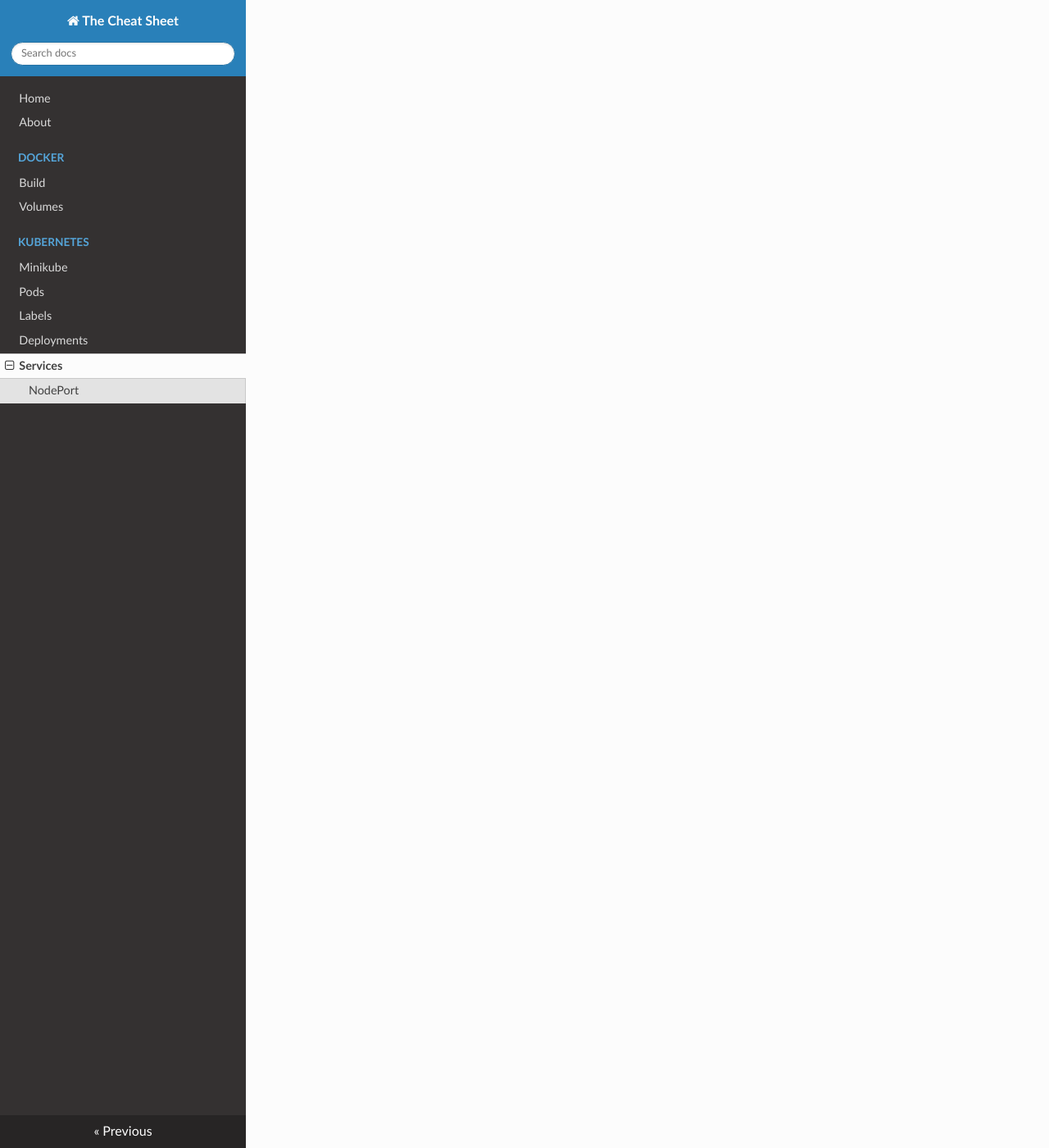
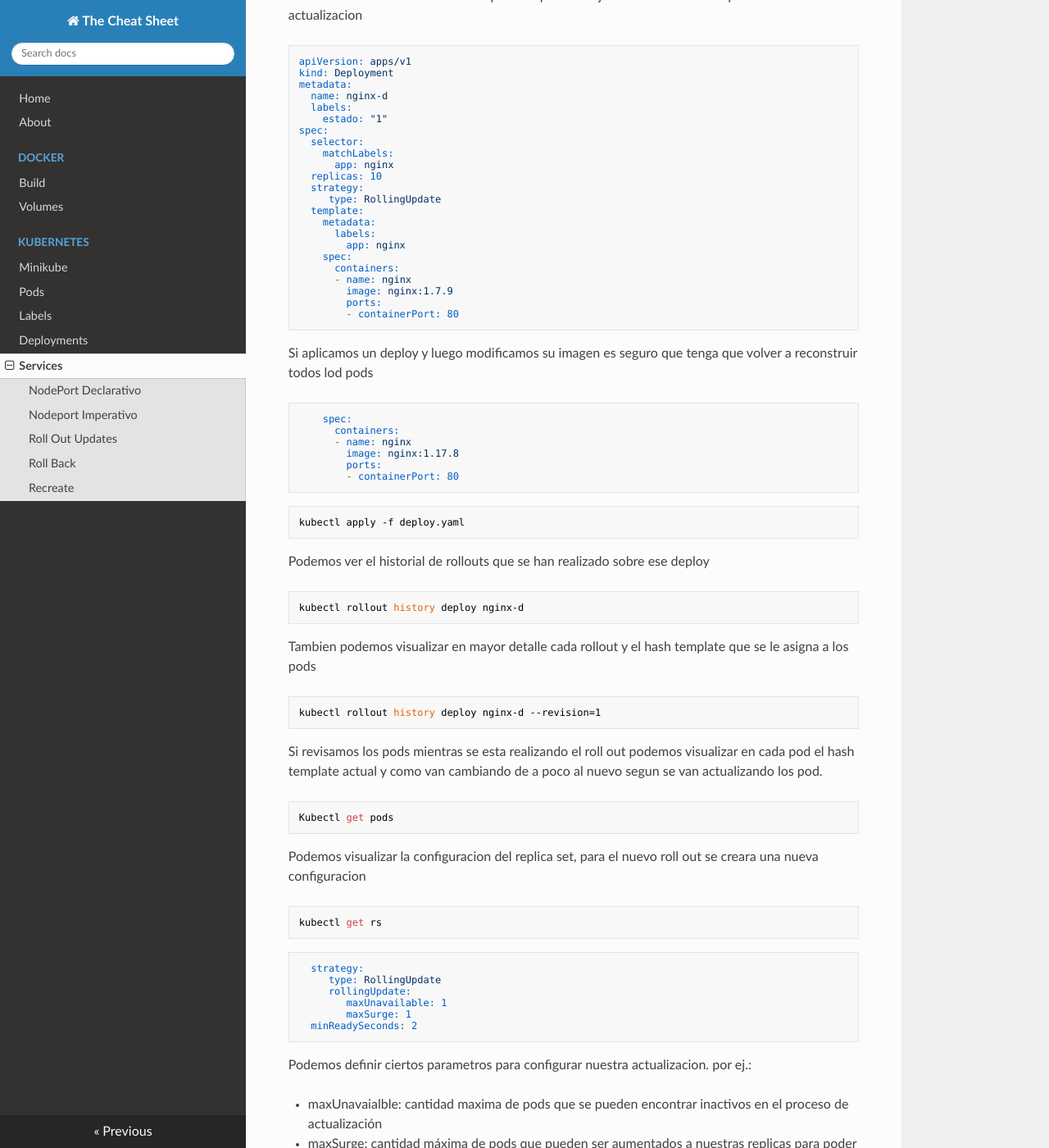
Before and after one commit to andresgomezbano/cheatsheet, an MkDocs documentation site: the page built from docs/kubernetes/services.md, in a window 1280 px wide and 1400 px high, scrolled down 1615 px. Shown: the whole window at 82% size. Built offline with MkDocs 1.6.1, drawn with Linux system fonts in a browser that asks for light colours; nearby versions of some CDN libraries; some of the changed text lies outside the part shown.

Commit message:
add services

````diff
--- a/docs/kubernetes/services.md
+++ b/docs/kubernetes/services.md
@@ -14,7 +14,7 @@ Para uso externo pero integrado con otros loadbalancers de terceros como:  Googl
 
 El servicio busca los objetos por los labels y segun esto los agrega a su grupo.
 
-## NodePort
+## NodePort Declarativo
 
 Podemos exponer un deployment al exterior por medio de un servicio de tipo nodeport
 ```
@@ -42,3 +42,151 @@ o
 ```
 kubectl get node -o wide
 ```
+## Nodeport Imperativo
+
+```
+apiVersion: v1
+kind: Service
+metadata:
+  name: web-service
+  labels:
+     app: web
+spec:
+  type: NodePort
+  ports:
+  - port: 80
+    nodePort: 30002
+    protocol: TCP
+  selector:
+     app: web
+```
+
+Podemos crear el servicio de forma imperativa sobre los recursos que hayamos creado previamente (en un depoyment por ej.) con un label especifico. Para este caso el label 'web'.
+
+```
+kubectl apply -f service.yaml
+```
+
+
+## Roll Out Updates
+Cuando hacemos un cambio en la plantilla de los contenedores kubernetes los va a destruir o crear hasta llegar al estado deseado. Tenemos algunas opciones para definir este comportamiento:
+
+-Roll out
+Nos permitira recrear poco a poco cada pod con el fin de que el servicio no se corte.
+
+-Recreate
+Volvera a crear todos los pods lo que nos dejara sin servicio hasta que temrmine la actualizacion
+
+```
+apiVersion: apps/v1
+kind: Deployment
+metadata:
+  name: nginx-d
+  labels:
+    estado: "1"
+spec:
+  selector:
+    matchLabels:
+      app: nginx
+  replicas: 10
+  strategy:
+     type: RollingUpdate
+  template:
+    metadata:
+      labels:
+        app: nginx
+    spec:
+      containers:
+      - name: nginx
+        image: nginx:1.7.9
+        ports:
+        - containerPort: 80
+```
+
+Si aplicamos un deploy y luego modificamos su imagen es seguro que tenga que volver a reconstruir todos lod pods
+
+```
+    spec:
+      containers:
+      - name: nginx
+        image: nginx:1.17.8
+        ports:
+        - containerPort: 80
+```
+
+
+```
+kubectl apply -f deploy.yaml
+```
+
+Podemos ver el historial de rollouts que se han realizado sobre ese deploy
+
+```
+kubectl rollout history deploy nginx-d
+```
+
+Tambien podemos visualizar en mayor detalle cada rollout y el hash template que se le asigna a los pods
+```
+kubectl rollout history deploy nginx-d --revision=1
+```
+
+Si revisamos los pods mientras se esta realizando el roll out podemos visualizar en cada pod el hash template actual y como van cambiando de a poco al nuevo segun se van actualizando los pod.
+
+```
+Kubectl get pods
+```
+Podemos visualizar la configuracion del replica set, para el nuevo roll out se creara una nueva configuracion
+
+```
+kubectl get rs
+```
+
+```
+  strategy:
+     type: RollingUpdate
+     rollingUpdate:
+        maxUnavailable: 1
+        maxSurge: 1
+  minReadySeconds: 2
+```
+
+Podemos definir ciertos parametros para configurar nuestra actualizacion. por ej.:
+
+- maxUnavaialble: cantidad maxima de pods que se pueden encontrar inactivos en el proceso de actualización
+- maxSurge: cantidad máxima de pods que  pueden ser aumentados a nuestras replicas para poder realizar el proceso de actualización
+- minReadySeconds: tiempo mínimo que debe pasar para que nuestros pods se consideren activos.
+
+## Roll Back
+
+Si nuestro deploy está fallando podemos regresar a un deploy anterior especificando la revision:
+
+```
+kubectl rollout undo deployment nginx-d --to-revision=2
+```
+
+Podemos ver siempre el estado del deploy
+
+```
+kubectl rollout status deploy nginx-d
+```
+
+y revisar los pods
+
+```
+kubectl get pods
+```
+
+o replica sets:
+
+```
+kubectl get rs
+```
+
+## Recreate
+
+```
+  strategy:
+     type: RollingUpdate
+```
+
+La otra estrategia es recreate, en esta se eliminar todos los pods al mismo tiempo y se los vuelve a crear. Muy util para casos donde la aplicación esta caida y se necesita modificarla rápidamente.
````
